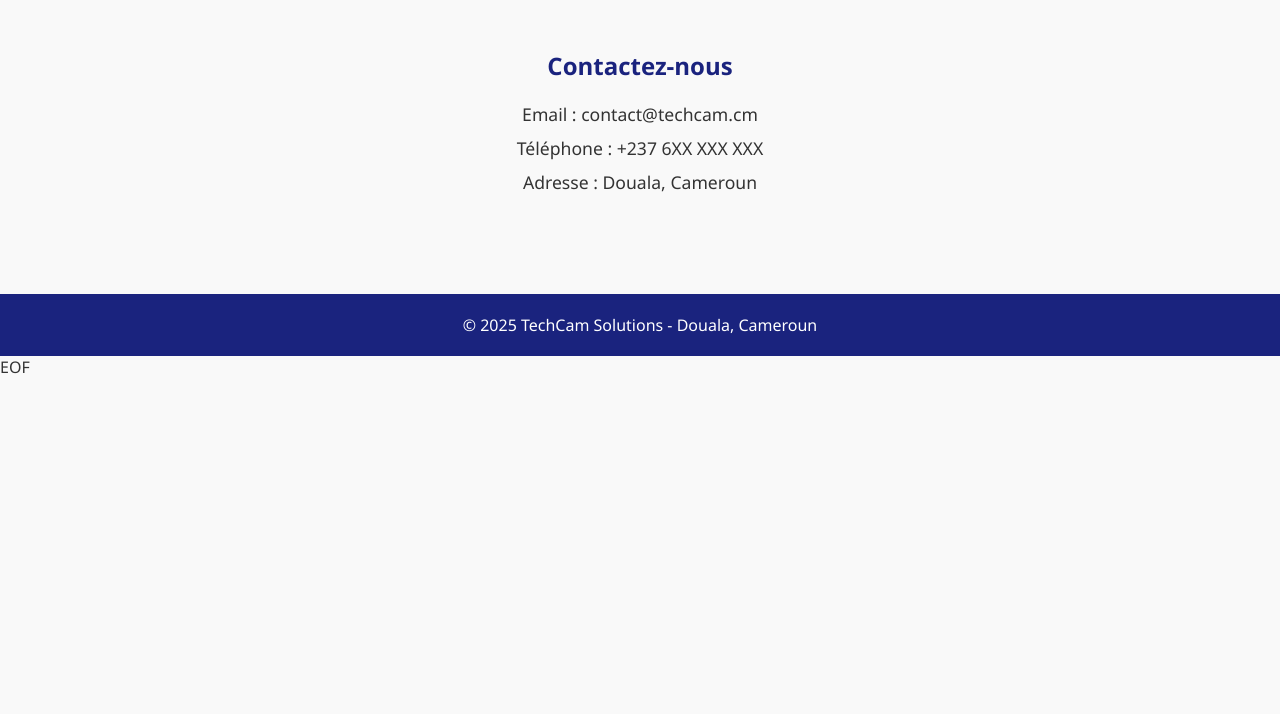
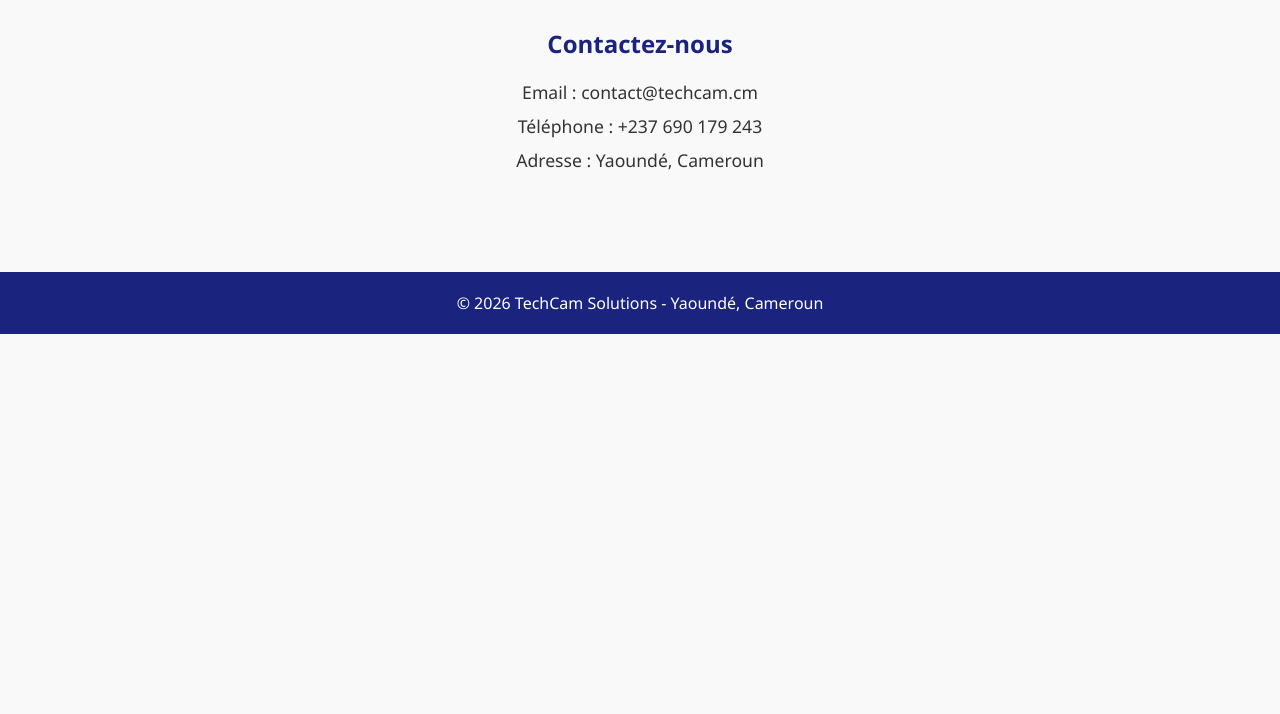
Before and after one commit to kamadeuhugo/site-entreprise-KAMADEU, a plain HTML site: page contact.html in a window 1280 px wide. Shown: the part 86-800 px from the top of the page. Drawn offline with Linux system fonts and the light colour scheme.

Commit message:
fix: mise a jour annee 2026 dans le footer

```diff
--- a/contact.html
+++ b/contact.html
@@ -1,4 +1,4 @@
-cat > contact.html << 'EOF'
+
 <!DOCTYPE html>
 <html lang="fr">
 <head>
@@ -22,14 +22,13 @@
     <section class="contact">
       <h1>Contactez-nous</h1>
       <p>Email : contact@techcam.cm</p>
-      <p>Téléphone : +237 6XX XXX XXX</p>
-      <p>Adresse : Douala, Cameroun</p>
+      <p>Téléphone : +237 690 179 243</p>
+      <p>Adresse : Yaoundé, Cameroun</p>
     </section>
   </main>
   <footer>
-    <p>&copy; 2025 TechCam Solutions - Douala, Cameroun</p>
+    <p>&copy; 2026 TechCam Solutions - Yaoundé, Cameroun</p>
   </footer>
   <script src="script.js"></script>
 </body>
 </html>
-EOF
--- a/script.js
+++ b/script.js
@@ -1,4 +1,4 @@
-cat > script.js << 'EOF'
+
 // Menu burger responsive
 const logo = document.querySelector('.logo');
 const navUl = document.querySelector('nav ul');
```
Also changed, not shown: index.html (+2 -3 lines), services.html (+2 -3 lines), 1 other file.
